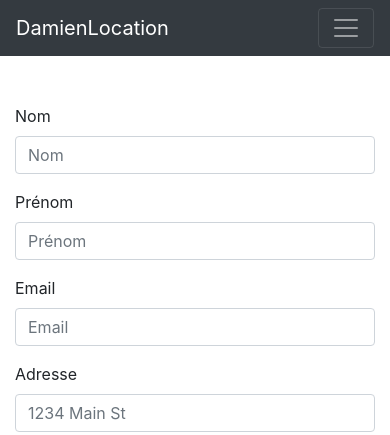
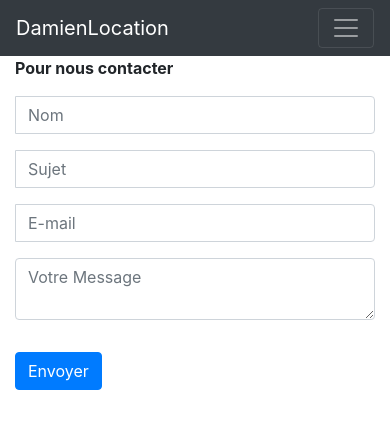
Before and after one commit to Willremi/Groupe6, a PHP site: page /src/views/contact.php in a window 390 px wide; the page is wider, and only the part inside the window is pictured. Shown: the top 435 px of that part. Run offline with PHP 8.4, Linux system fonts and the light colour scheme; some libraries are stand-ins or nearby versions.

Commit message:
ajout mail.php

```diff
--- a/PHP/projetImmo/src/views/contact.php
+++ b/PHP/projetImmo/src/views/contact.php
@@ -10,60 +10,41 @@ $db = connect();
 ?>
 <div class="row">
     <div class="col-xs-12 col-sm-12 col-md-6  col-lg-6  col-xl-6">
-            <form class="mt-5" method="post">
-                <div class="row">
-                    <div class="form-group col-md-12">
-                        <label for="nom">Nom</label>
-                        <input type="text" class="form-control" id="nom" placeholder="Nom">
+        <form action="mail.php" method="POST">
+            <div class="p pb-3"><strong>Pour nous contacter </strong></div>
+            <div class="row mb-3">
+            <div class="col">
+            <div class="input-group"><span class="input-group-addon"><i class="fa fa-user-circle"></i></span>
+            <input class="form-control" type="text" name="name" placeholder="Nom" required="required"/>
+            </div>
+            </div>
+            </div>
+            <div class="row mb-3">
+            <div class="col">
+            <div class="input-group"><span class="input-group-addon"><i class="fa fa-file-text"></i></span>
+            <input class="form-control" type="text" name="Subject" placeholder="Sujet" required="required"/>
+            </div>
+            </div>
+            </div>
+            <div class="row mb-3">
+            <div class="col">
+            <div class="input-group"><span class="input-group-addon"><i class="fa fa-envelope"></i></span>
+            <input class="form-control" type="email" name="_replyto" placeholder="E-mail" required="required"/>
+            </div>
+            </div>
+            </div>
+            <div class="row mb-3">
+            <div class="col">
+            <div class="form-group">
+            <textarea class="form-control" name="message" placeholder="Votre Message" required="required"></textarea>
+            </div>
             </div>
             </div>
             <div class="row">
-                    <div class="form-group col-md-12">
-                        <label for="prenom">Prénom</label>
-                        <input type="text" class="form-control" id="prenom" placeholder="Prénom">
+            <div class="col">
+            <button class="btn btn-primary" type="submit">Envoyer</button>
             </div>
             </div>
-                <div class="row">
-                    <div class="form-group col-md-12">
-                        <label for="email">Email</label>
-                        <input type="email" class="form-control" id="email" placeholder="Email">
-                    </div>
-                </div>
-                <div class="row">
-                    <div class="form-group col-md-12">
-                        <label for="adresse">Adresse</label>
-                        <input type="text" class="form-control" id="adresse" placeholder="1234 Main St">
-                    </div>
-                </div>
-                <div class="row">
-                    <div class="form-group col-md-12">
-                        <label for="inputAddress2">Adresse 2</label>
-                        <input type="text" class="form-control" id="inputAddress2" placeholder="Apartment, studio, or floor">
-                    </div>
-                </div>
-                <div class="row">
-                    <div class="form-group col-md-12">
-                        <label for="inputCp">Code postal</label>
-                        <input type="text" class="form-control" id="inputCp">
-                    </div>
-                </div>
-                <div class="row">
-                    <div class="form-group col-md-12">
-                        <label for="inputVille">ville</label>
-                        <input type="text" class="form-control" id="inputVille">
-                    </div>
-                </div>
-                <div class="row">
-                    <div class="form-group col-md-12">
-                        <label for="inputPays">Pays</label>
-                        <select id="inputPays" class="form-control">
-                            <option selected>Choose...</option>
-                            <option>...</option>
-                        </select>
-                    </div>
-                </div>
-
-                <button type="submit" class="btn btn-outline-secondary">Sign in</button>
         </form>
         </div>
         <div class="col-xs-12 col-sm-12 col-md-6  col-lg-6  col-xl-6 mt-5">
--- a/PHP/projetImmo/src/views/modifMaison.php
+++ b/PHP/projetImmo/src/views/modifMaison.php
@@ -32,6 +32,7 @@ INNER JOIN type ON type.idType = maison.type_idType WHERE maison.idMaison = ".$i
 $reqHouse = $db->prepare($sqlHouse);
 $reqHouse->execute();
 $dataHouse = $reqHouse->fetchObject();
+
 
 $sqlAgence = "SELECT * FROM agence";
 
```
Also changed, not shown: PHP/projetImmo/location.sql (+53 -51 lines), PHP/projetImmo/src/views/mail.php (added, +26 -0 lines). Lines whose indentation alone changed are shown as unchanged.
